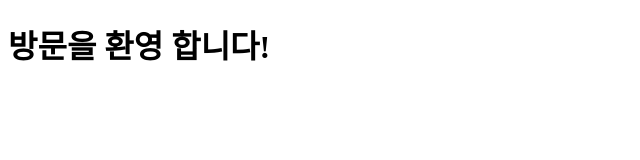
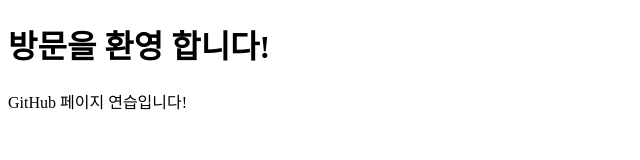
Before and after one commit to euiyong/euiyong.github.io, a plain HTML site: page index.html in a window 1280 px wide. Shown: the whole page, without its empty margins (0-640 px from the left). Drawn offline with Linux system fonts and the light colour scheme.

Commit message:
Blog 내용 추가

```diff
--- a/index.html
+++ b/index.html
@@ -8,5 +8,6 @@
 </head>
 <body>
     <h1>방문을 환영 합니다!</h1>
+    GitHub 페이지 연습입니다!
 </body>
 </html>
```
